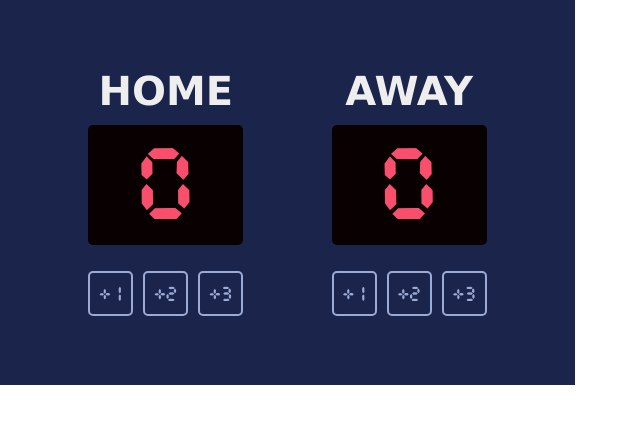
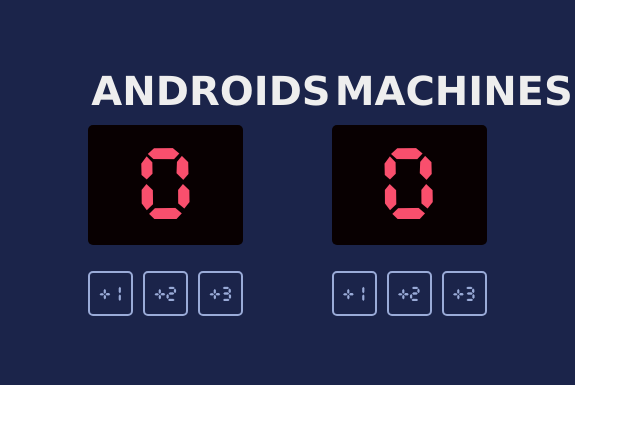
Before and after one commit to mnguyencodes/score-board, a plain HTML site: page index.html in a window 1280 px wide. Shown: the whole page, without its empty margins (0-640 px from the left). Drawn offline with Linux system fonts and the light colour scheme.

Commit message:
Add customized team names

```diff
--- a/index.html
+++ b/index.html
@@ -6,7 +6,7 @@
         <div class="container">
             <div>
                 <div>
-                    <h3 class="team">HOME</h3>
+                    <h3 class="team">ANDROIDS</h3>
                 </div>
                 <div class="score-container">
                     <h2 id="homescore" class="score"></h2>
@@ -25,7 +25,7 @@
             </div>
             <div>
                 <div>
-                    <h3 class="team">AWAY</h3>
+                    <h3 class="team">MACHINES</h3>
                 </div>
                 <div class="score-container">
                     <h2 id="guestscore" class="score"></h2>
```
